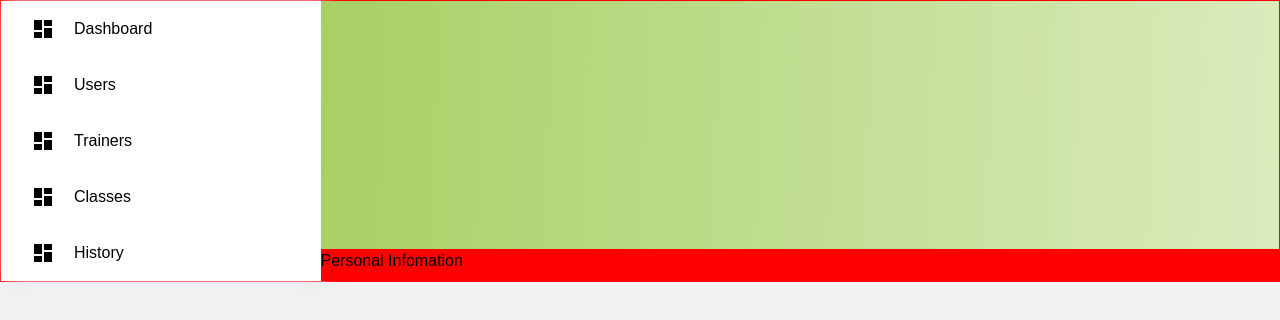
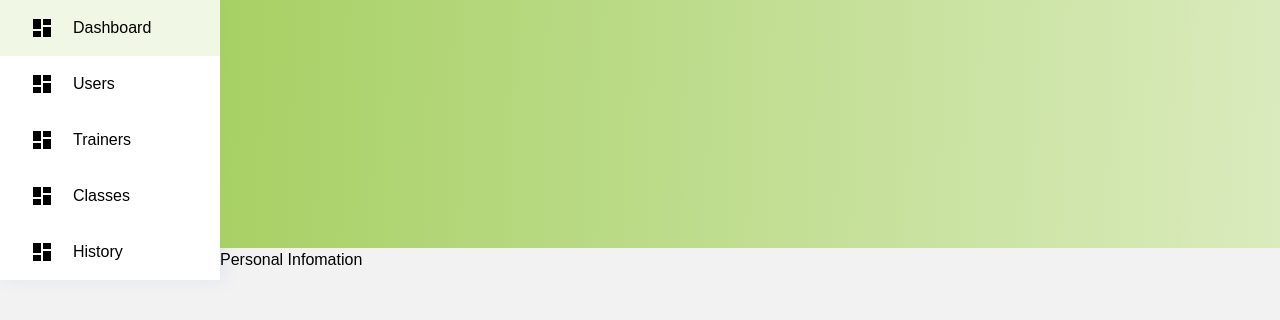
Before and after one commit to mariasaavedra/web-template, a Next.js app: page /auth/profile in a window 1280 px wide. Shown: the top 320 px of the page. Built offline with nearby package versions, Linux system fonts and the light colour scheme.

Commit message:
Storybook files

```diff
--- a/src/components/Layout/Layout.module.css
+++ b/src/components/Layout/Layout.module.css
@@ -1,7 +1,5 @@
 
 .LayoutComponent {
     display: grid;
-    border: 1px solid red;
-    display: grid;
-    grid-template-columns: minmax(150px, 25%) 1fr;
+    grid-template-columns: minmax(50px, 220px) 1fr;
   }
--- a/src/pages/auth/profile.module.css
+++ b/src/pages/auth/profile.module.css
@@ -1,3 +1,3 @@
 .profile {
-  background: red;
+
 }
```
